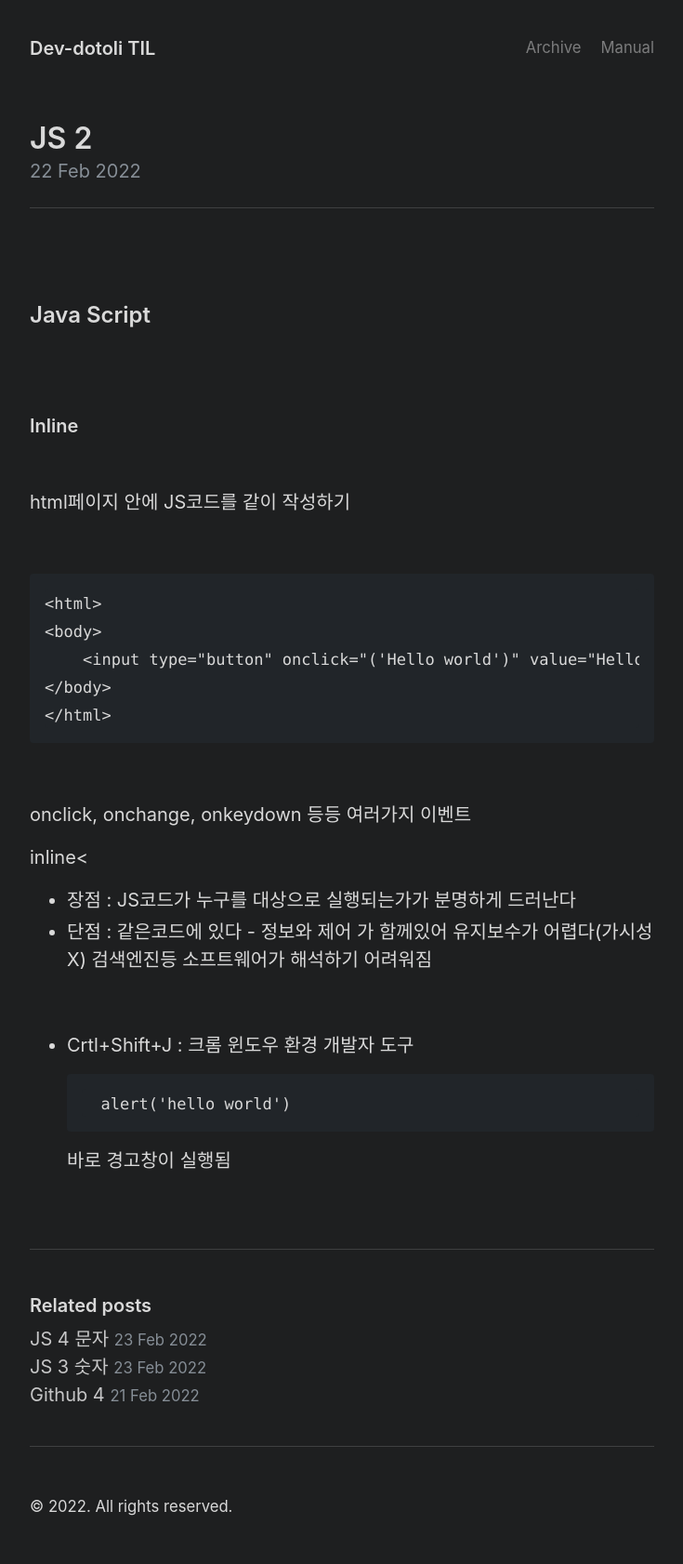
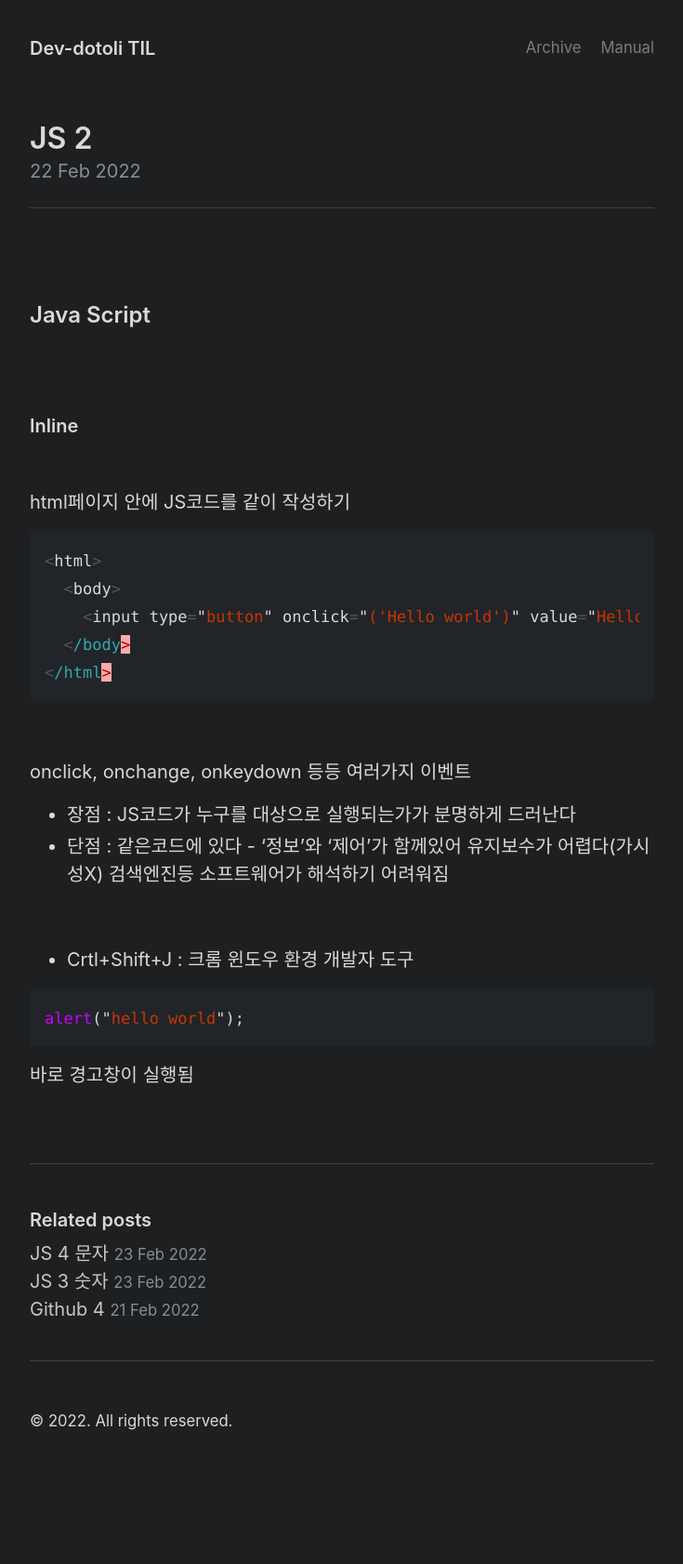
Before and after one commit to Dev-Dotoli/dev-dotoli.github.com, a Jekyll site: the page built from _posts/2022-02-22-JS-2.md, in a window 1280 px wide. Shown: the whole page at 93% size, without its empty margins (272-1007 px from the left). Built offline with Jekyll 4.4.1, drawn with Linux system fonts in a browser that asks for light colours; after the commit the page ends 1590 px from its top, so only the background shows below that.

Commit message:
fix: typo 예시 code를 javscrtip로 표시

````diff
--- a/_posts/2022-02-22-JS-2.md
+++ b/_posts/2022-02-22-JS-2.md
@@ -16,30 +16,30 @@ title: JS 2
 <br>
 
 html페이지 안에 JS코드를 같이 작성하기
-
 <br>
 
-    <html>
-    <body>
-        <input type="button" onclick="('Hello world')" value="Hello world"/>
-    </body>
-    </html>
+```javascript
+<html>
+  <body>
+    <input type="button" onclick="('Hello world')" value="Hello world" />
+  </body>
+</html>
+```
 
 <br>
 
 onclick, onchange, onkeydown 등등 여러가지 이벤트
 
-inline<
-
 - 장점 : JS코드가 누구를 대상으로 실행되는가가 분명하게 드러난다
-- 단점 : 같은코드에 있다 - 정보와 제어 가 함께있어 유지보수가 어렵다(가시성X)
-  검색엔진등 소프트웨어가 해석하기 어려워짐
+- 단점 : 같은코드에 있다 - '정보'와 '제어'가 함께있어 유지보수가 어렵다(가시성X) 검색엔진등 소프트웨어가 해석하기 어려워짐
 
 <br>
 
 - Crtl+Shift+J : 크롬 윈도우 환경 개발자 도구
 
-        alert('hello world')
+```javascript
+alert("hello world");
+```
 
-  바로 경고창이 실행됨
-  <br>
+바로 경고창이 실행됨
+<br>
````
